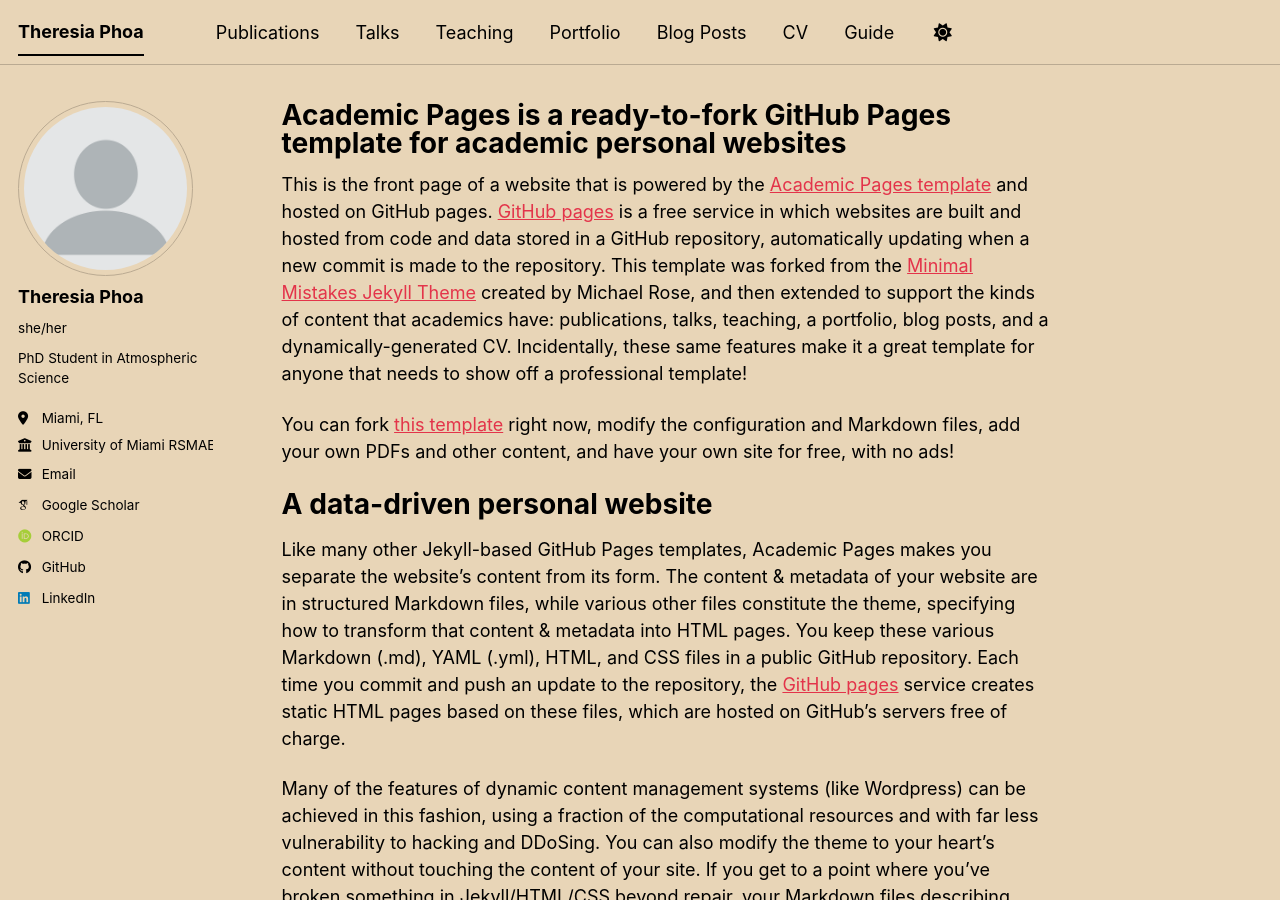
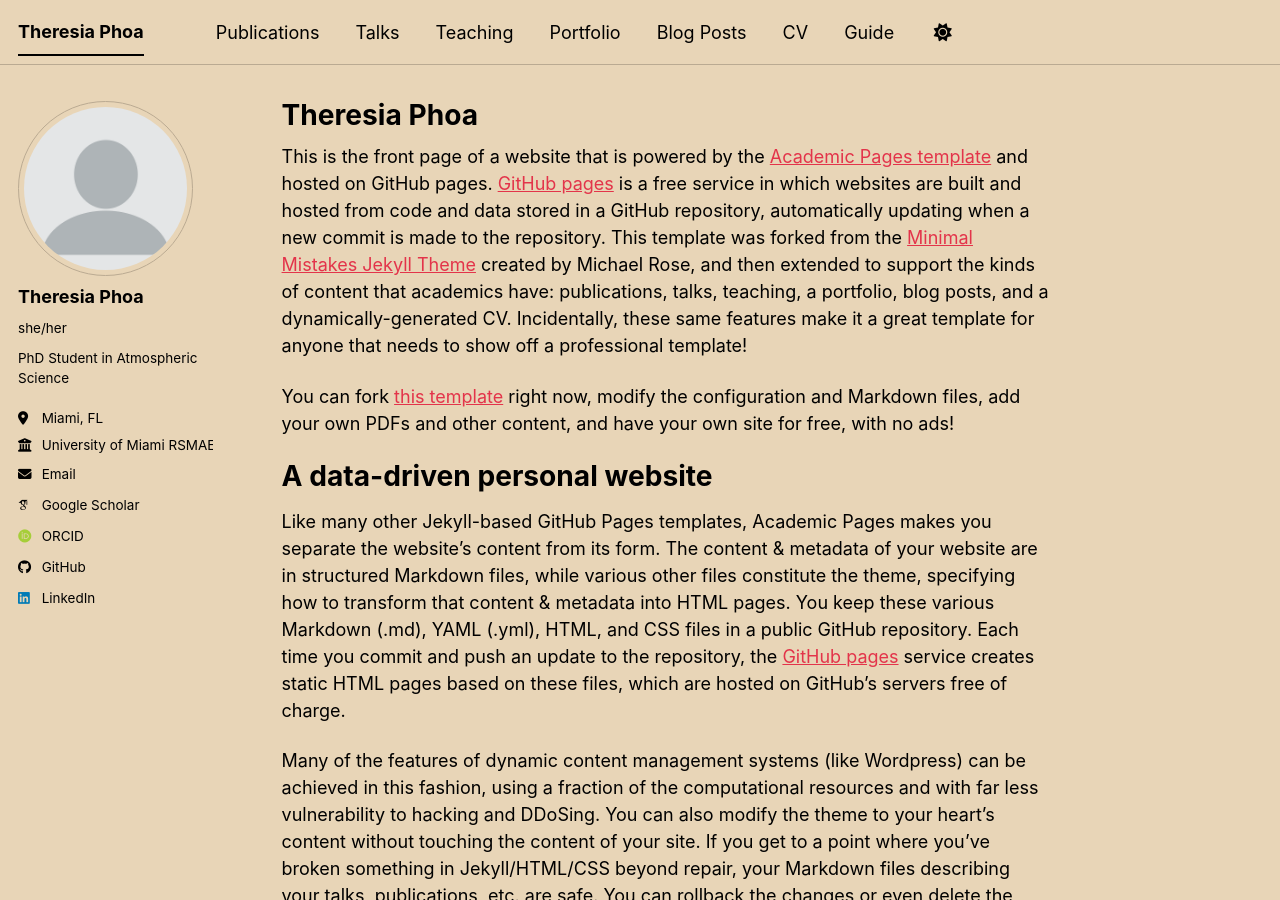
Before and after one commit to theresiabp/theresiabp.github.io, a Jekyll site: the page built from _pages/about.md, in a window 1280 px wide and 900 px high. Built offline with Jekyll 4.4.1, drawn with Linux system fonts in a browser that asks for light colours; some web fonts are replaced; a script bundle is joined from its source files by our own code; library files that are not in the unit come from our copies.

Commit message:
Update title in about.md to 'Theresia Phoa'

```diff
--- a/_pages/about.md
+++ b/_pages/about.md
@@ -1,6 +1,6 @@
 ---
 permalink: /
-title: "Academic Pages is a ready-to-fork GitHub Pages template for academic personal websites"
+title: "Theresia Phoa"
 author_profile: true
 redirect_from:
   - /about/
```
